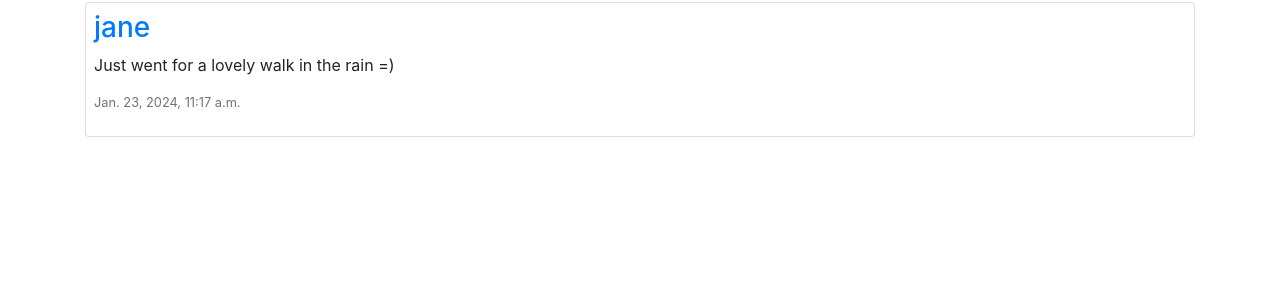
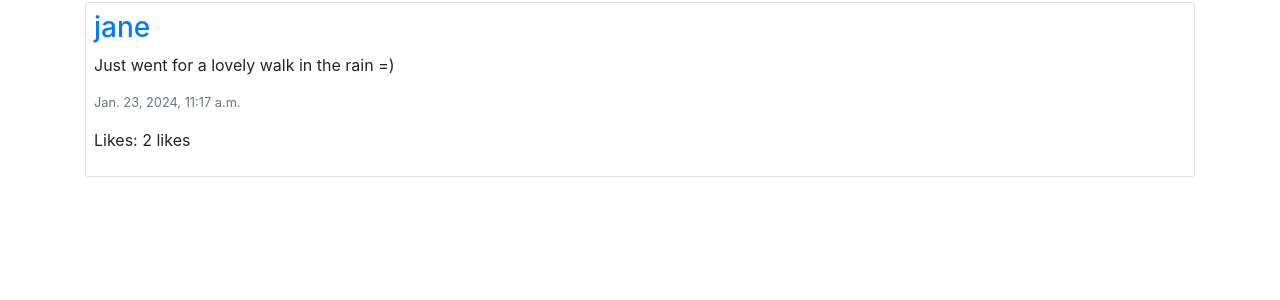
Before and after one commit to ZaidaMM/project4-3, a Django app: page /profile/4 in a window 1280 px wide. Shown: the part 134-434 px from the top of the page. Run offline with Django 3.2, Linux system fonts and the light colour scheme; data comes from the database, SQL or seed files in the repository; both versions use the stored data as it was after the commit; some libraries are stand-ins or nearby versions.

Commit message:
Like button aligned

```diff
--- a/network/templates/network/index.html
+++ b/network/templates/network/index.html
@@ -105,7 +105,7 @@
       {% else %} {% if post.id in postsLiked %}
       <button
         id="{{ post.id }}"
-        class="btn col-1 fa fa-heart"
+        class="btn col-1 fa fa-heart text-left"
         style="color: red"
         onclick="likeHandler('{{ post.id }}', '{{ postsLiked }}', '{{likeCount}}')"
       ></button>
@@ -117,7 +117,7 @@
 
       <button
         id="{{ post.id }}"
-        class="btn col-1 fa fa-heart-o"
+        class="btn col-1 fa fa-heart-o text-left"
         style="color: red"
         onclick="likeHandler('{{ post.id }}', '{{ postsLiked }}')"
       ></button>
--- a/network/templates/network/profile.html
+++ b/network/templates/network/profile.html
@@ -14,6 +14,10 @@
       </h3>
       <p><i class="lh-1"></i>{{ post.content }}</p>
       <p class="text-secondary lh-1 small">{{ post.timestamp }}</p>
+      <p>
+        <span class="like_count">Likes: {{ post.like }} </span>
+        {% if post.like == 1 %} like {% else %} likes {% endif %}
+      </p>
     </div>
     {% empty %}
     <h3>No posts available</h3>
```
Also changed, not shown: db.sqlite3.
